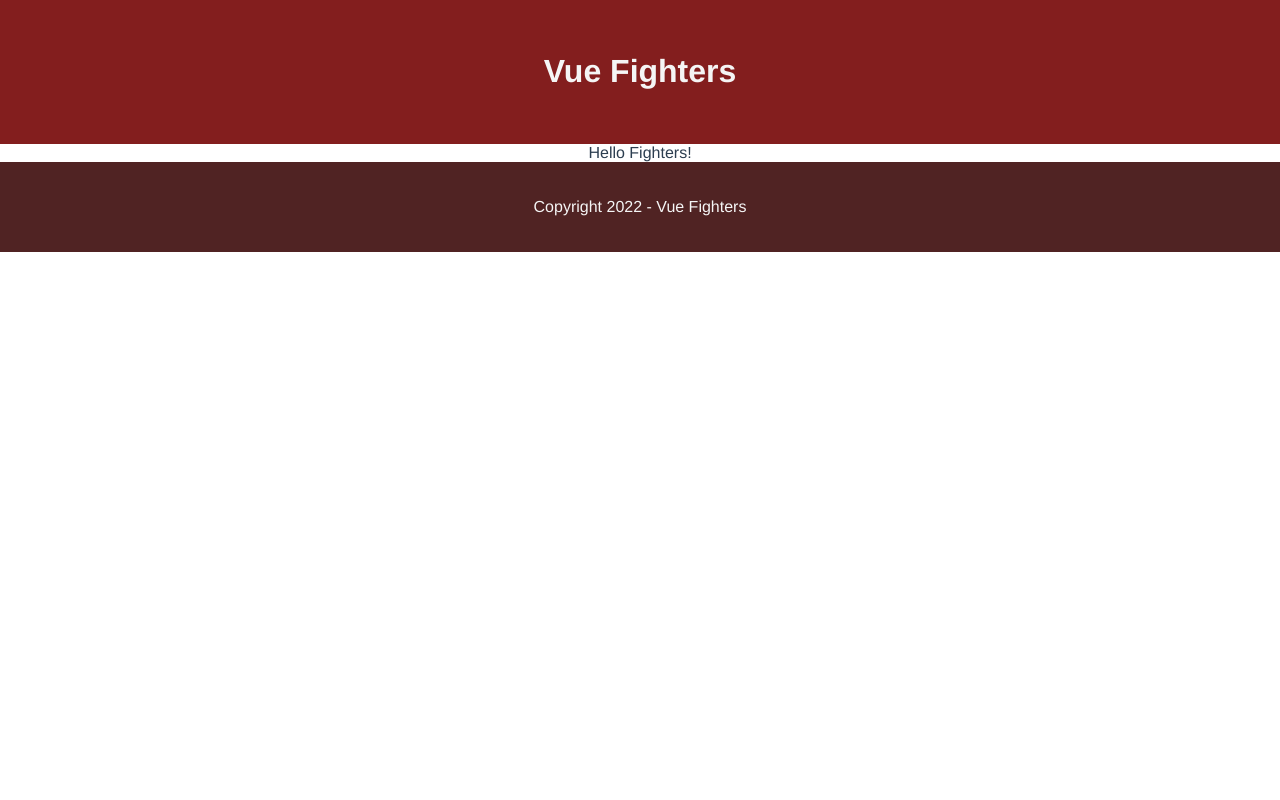
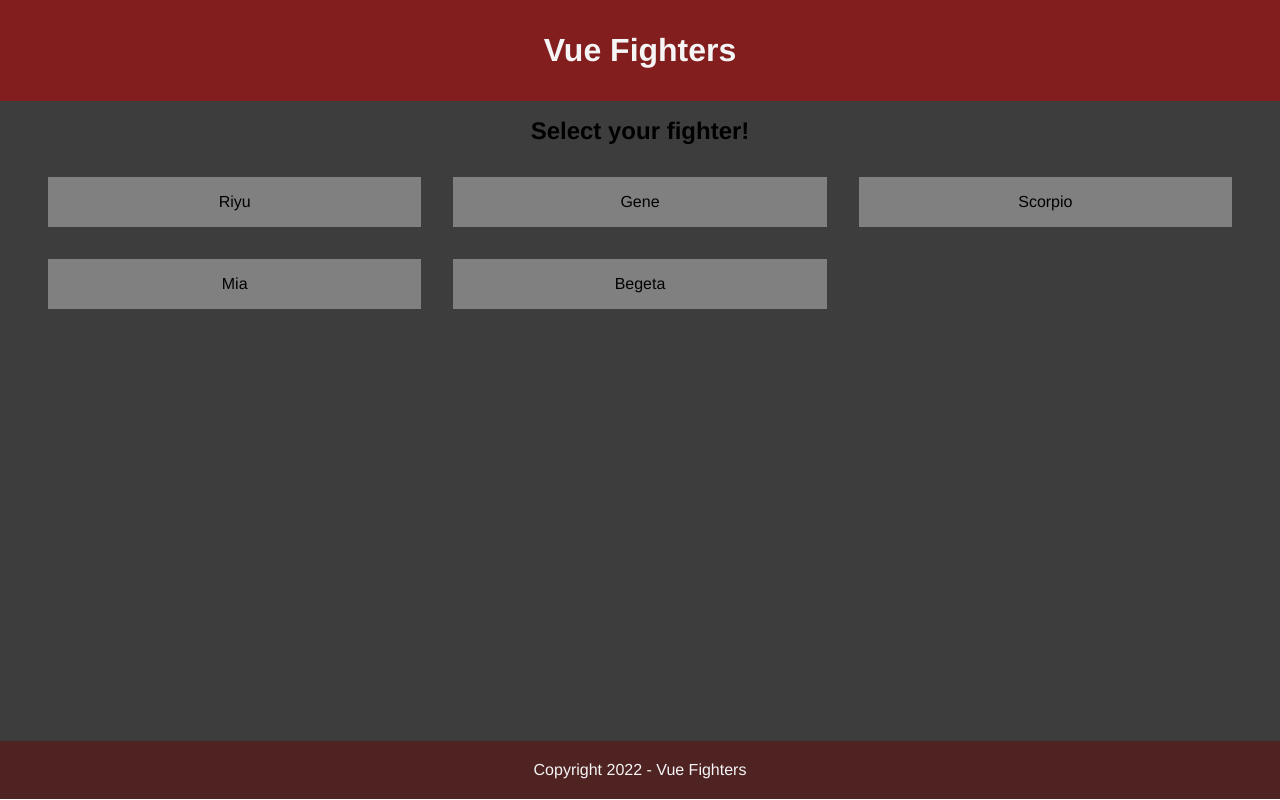
Before and after one commit to JustinScottJenecke/vue-fighters-nn-yt, a Vue app in the folder fighters/: page / in a window 1280 px wide. Built offline with nearby package versions, Linux system fonts and the light colour scheme.

Commit message:
creates fighters component and adjust layout to fit

```diff
--- a/fighters/src/App.vue
+++ b/fighters/src/App.vue
@@ -3,9 +3,7 @@
 
     <header-component/>
 
-    <main>
-      Hello Fighters!
-    </main>
+    <fighters-component/>
 
     <footer-component/>
 
@@ -16,6 +14,7 @@
 <script>
 import Header from './components/Header.vue';
 import Footer from './components/FooterComponent.vue';
+import Fighters from './components/Fighters.vue';
 
 
   export default {
@@ -30,7 +29,8 @@ import Footer from './components/FooterComponent.vue';
     // ----- Components -----
     components: {
       'header-component': Header,
-      'footer-component': Footer
+      'footer-component': Footer,
+      'fighters-component': Fighters
     }
 
   }
@@ -47,4 +47,8 @@ import Footer from './components/FooterComponent.vue';
     color: #2c3e50;
     margin: 0;
   }
+
+  #app * {
+    margin: 0;
+  }
 </style>
--- /dev/null
+++ b/fighters/src/components/Fighters.vue
@@ -0,0 +1,62 @@
+<template>
+    <main id="fighters-elem">
+
+        <h2>{{title}}</h2>
+        <ul id="fighters-list">
+            <li v-for="(fighter, i) in fightersList" :key="i" >
+                {{ fighter }}
+            </li>
+        </ul>
+
+    </main>
+</template>
+
+
+<script>
+
+    export default ({
+        name: 'fighters-elem',
+
+        data() {
+            return {
+
+                title: 'Select your fighter!',
+
+                fightersList : [
+                    'Riyu',
+                    'Gene',
+                    'Scorpio',
+                    'Mia',
+                    'Begeta'
+                ]
+            }
+        }
+    })
+
+</script>
+
+
+<style scoped>
+
+    #fighters-elem {
+        margin:0;
+        background-color: rgb(61, 61, 61);
+        color: black;
+        padding: 1rem;
+        min-height: 76vh;
+    }
+
+    #fighters-list {
+        list-style: none;
+        display: grid;
+        grid-template-columns: repeat(3, 1fr);
+        padding: 1rem;
+    }
+
+    #fighters-list li {
+        padding: 1rem;
+        margin: 1rem;
+        background-color: gray;
+    }
+
+</style>
--- a/fighters/src/components/FooterComponent.vue
+++ b/fighters/src/components/FooterComponent.vue
@@ -25,6 +25,7 @@
         background-color: rgb(80, 35, 35);
         color: whitesmoke;
         padding: 1.25rem;
+        margin:0;
     }
 
 </style>
--- a/fighters/src/components/Header.vue
+++ b/fighters/src/components/Header.vue
@@ -26,6 +26,7 @@
         background-color: rgb(131, 30, 30);
         color: whitesmoke;
         padding: 2rem;
+        margin:0;
     }
 
 </style>
```
